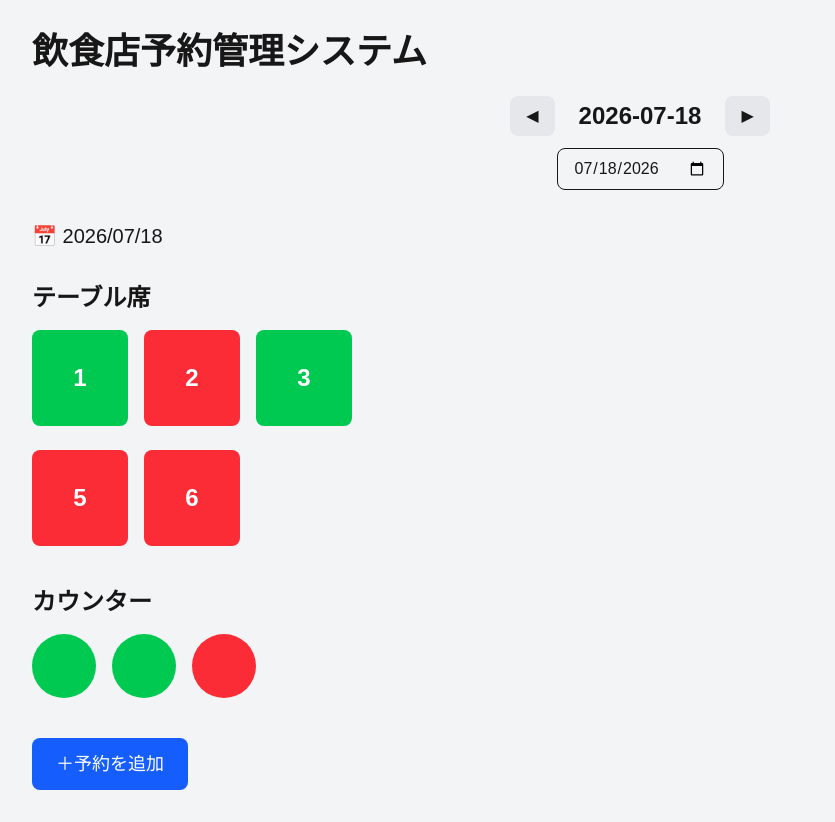
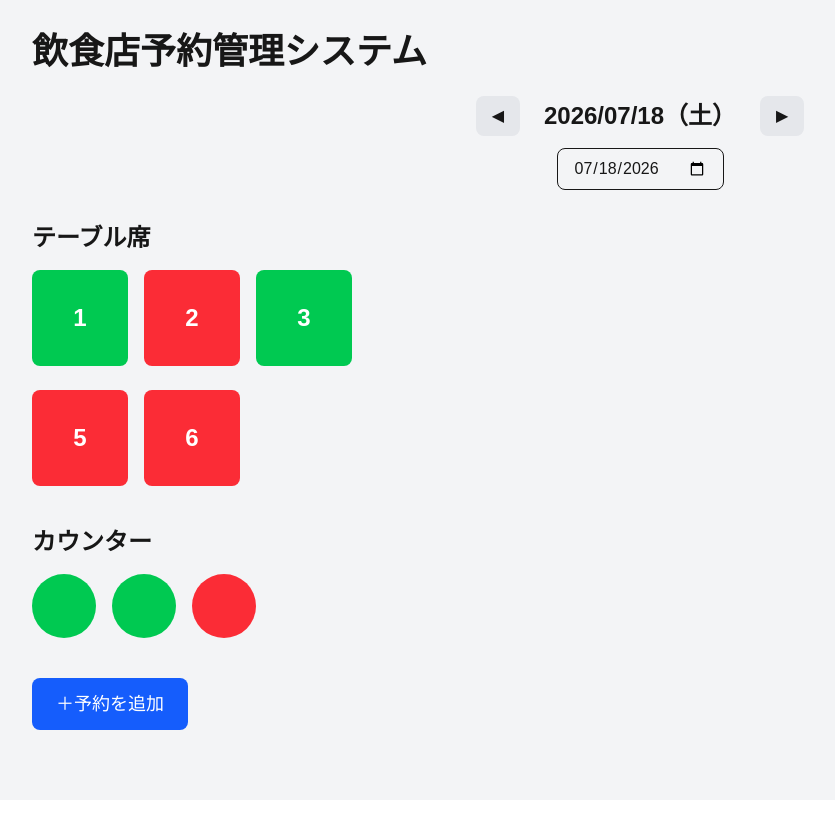
Before and after one commit to rockcut/restaurant-reservation-system, a Next.js app in the folder frontend/: page / in a window 1280 px wide. Shown: the whole page, without its empty margins (0-835 px from the left). After the commit the page ends 800 px from the top, so only its background shows below. Built offline with nearby package versions, Linux system fonts and the light colour scheme.

Commit message:
feat: improve date navigation UI
- Remove duplicate date display
- Format date as YYYY/MM/DD（Day）

Closes #2

```diff
--- a/frontend/app/page.tsx
+++ b/frontend/app/page.tsx
@@ -9,9 +9,6 @@ export default function Home() {
 
       <DateNavigator />
 
-      <p className="mb-8 text-xl">
-        📅 2026/07/18
-      </p>
 
       <h2 className="mb-4 text-2xl font-semibold">
         テーブル席
--- a/frontend/components/DateNavigator.tsx
+++ b/frontend/components/DateNavigator.tsx
@@ -19,6 +19,17 @@ export default function DateNavigator() {
     setSelectedDate(date.toISOString().split("T")[0]);
   };
 
+const formatDate = (dateString: string) => {
+  const date = new Date(dateString);
+
+  const week = ["日", "月", "火", "水", "木", "金", "土"];
+
+  const year = date.getFullYear();
+  const month = String(date.getMonth() + 1).padStart(2, "0");
+  const day = String(date.getDate()).padStart(2, "0");
+
+  return `${year}/${month}/${day}（${week[date.getDay()]}）`;
+};
 
   return (
     <div className="mb-8 flex flex-col items-center gap-3">
@@ -31,7 +42,7 @@ export default function DateNavigator() {
       </button>
 
         <h2 className="text-2xl font-bold">
-          {selectedDate}
+          {formatDate(selectedDate)}
         </h2>
 
         <button
```
